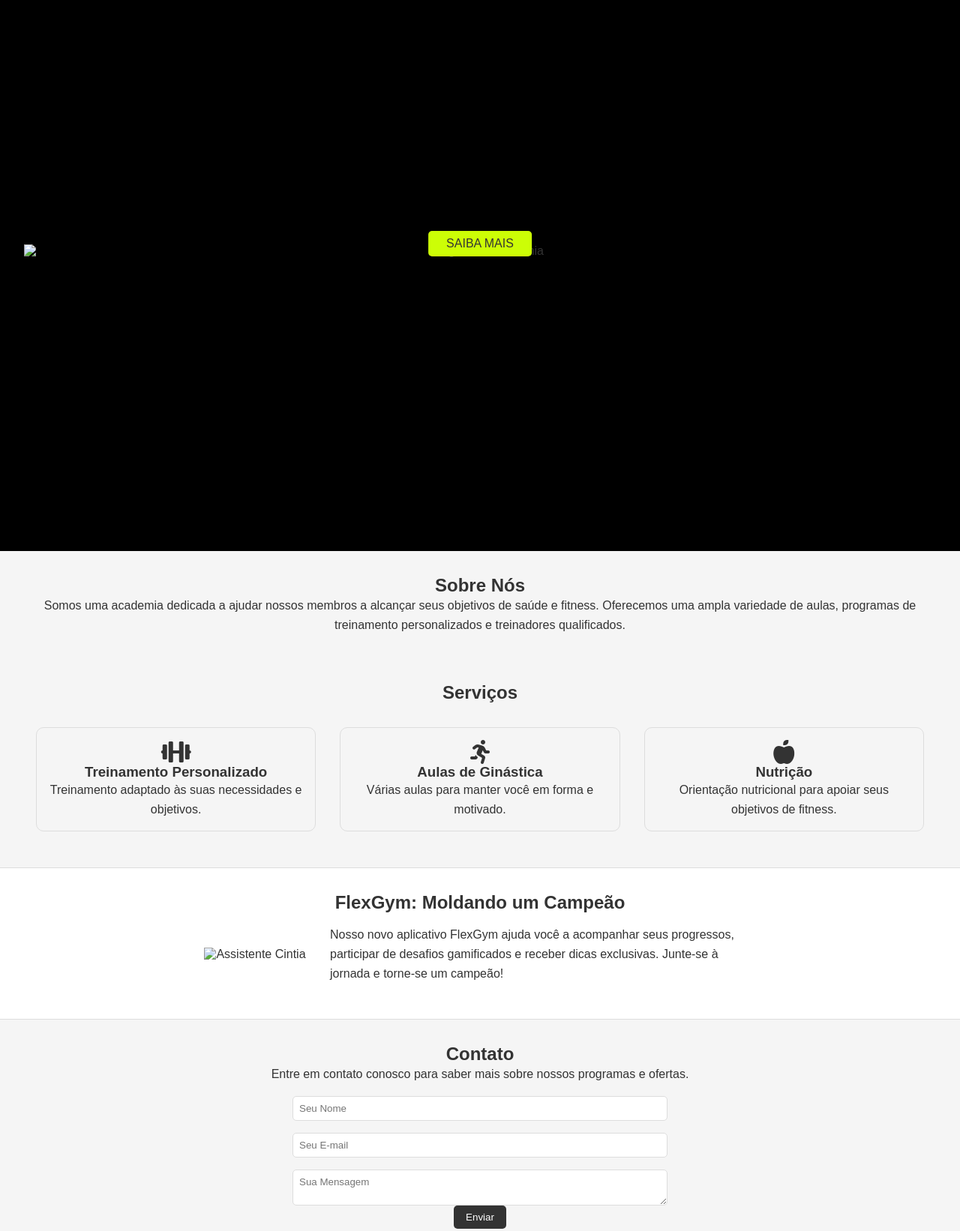
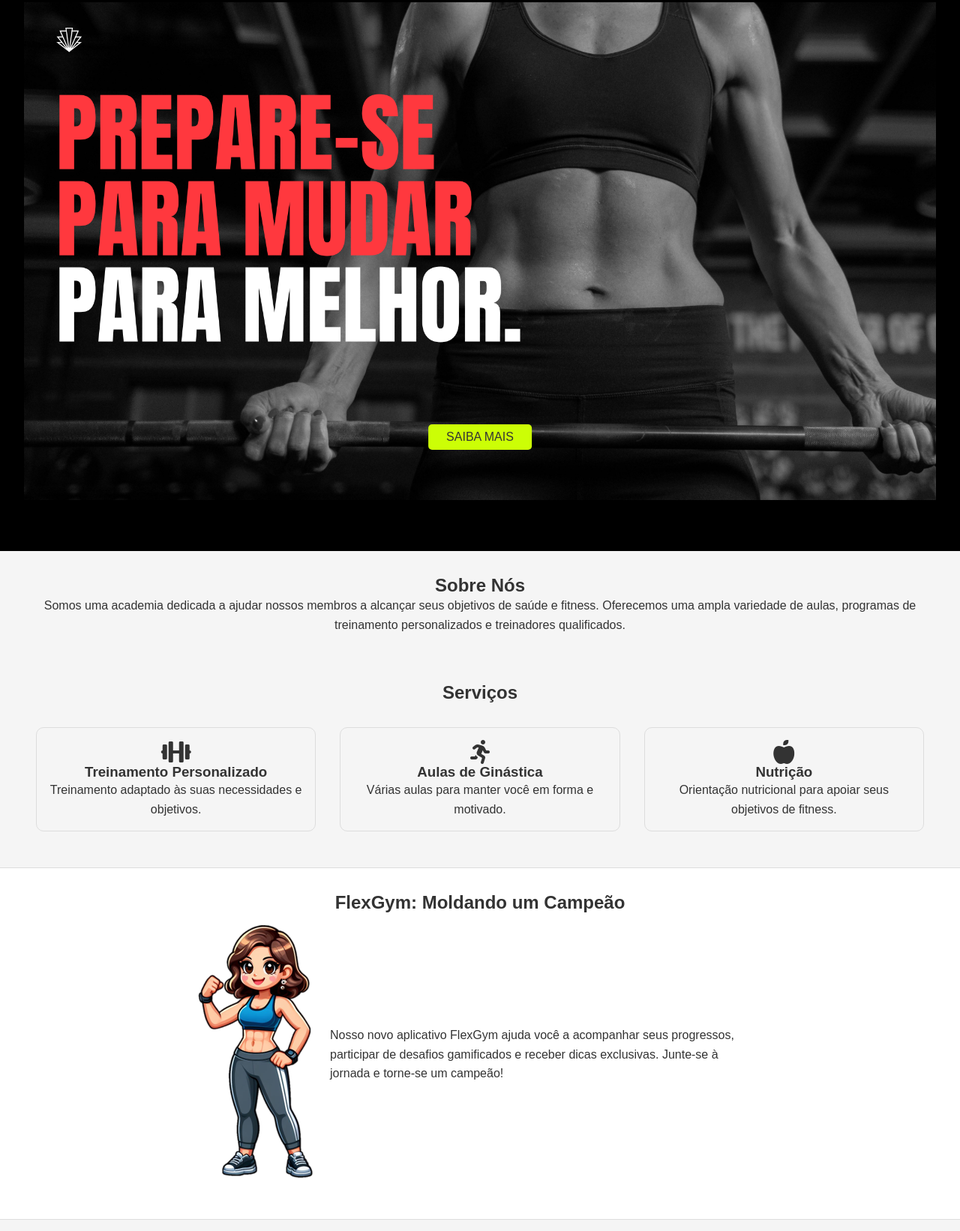
Before and after one commit to wallaceJesus1708/gymflex, a plain HTML site: page index.html in a window 1280 px wide. Shown: the part 125-1767 px from the top of the page at 75% size. Drawn offline with Linux system fonts and the light colour scheme; the site is published under a folder, as on GitHub Pages, so addresses that start at the root find nothing.

Commit message:
Update index.html

```diff
--- a/index.html
+++ b/index.html
@@ -32,7 +32,7 @@
 
     <section id="hero">
         <div class="hero-content">
-            <img src="/1.png" class="hero-image" alt="Imagem da academia" />
+            <img src="1.png" class="hero-image" alt="Imagem da academia" />
             <a href="#sobre" class="cta">Saiba Mais</a>
         </div>
     </section>
@@ -68,7 +68,7 @@
         <h2>FlexGym: Moldando um Campeão</h2>
         <div class="app-content">
             <div class="assistente-cintia">
-                <img src="/cintia.png" alt="Assistente Cintia" />
+                <img src="cintia.png" alt="Assistente Cintia" />
             </div>
             <p>Nosso novo aplicativo FlexGym ajuda você a acompanhar seus progressos, participar de desafios gamificados
                 e receber dicas exclusivas. Junte-se à jornada e torne-se um campeão!</p>
```
